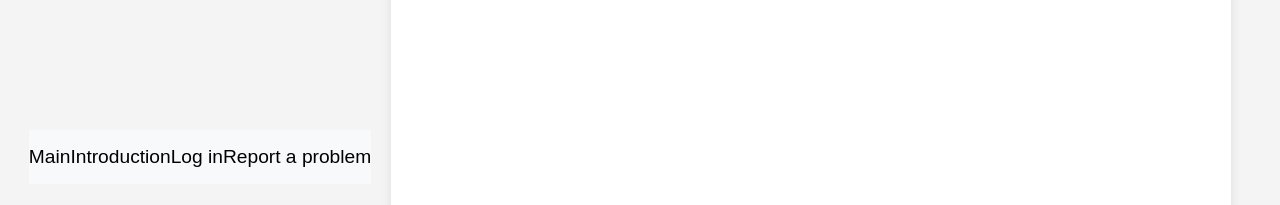
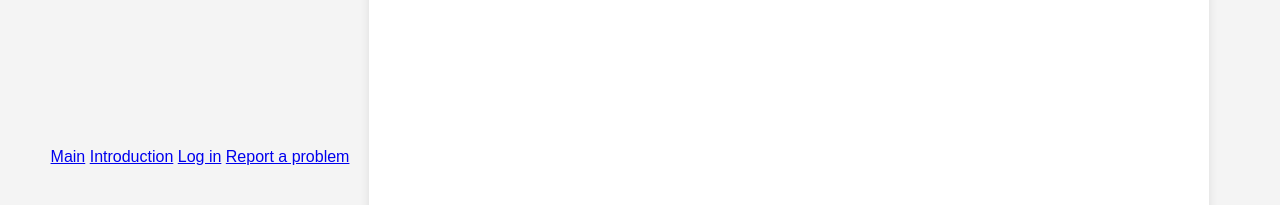
Before and after one commit to NattapornUdoms/NattapornUdoms.github.io, a plain HTML site: page index.html in a window 1280 px wide. Shown: the part 243-448 px from the top of the page. Drawn offline with Linux system fonts and the light colour scheme.

Commit message:
Update styles.css

```diff
--- a/css/styles.css
+++ b/css/styles.css
@@ -7,27 +7,6 @@ body {
     align-items: center;
     height: 100vh;
     background-color: #f4f4f4;
-}
-
-.navbar {
-    display: flex;
-    justify-content: space-around;
-    background-color: #f8f9fa;
-    padding: 1rem 0;
-}
-.navbar a {
-    text-decoration: none;
-    color: black;
-    font-size: 1.2rem;
-}
-.navbar a:hover {
-    text-decoration: underline;
-}
-.container {
-    display: flex;
-    flex-direction: column;
-    align-items: center;
-    margin-top: 2rem;
 }
 
 .container {
```
